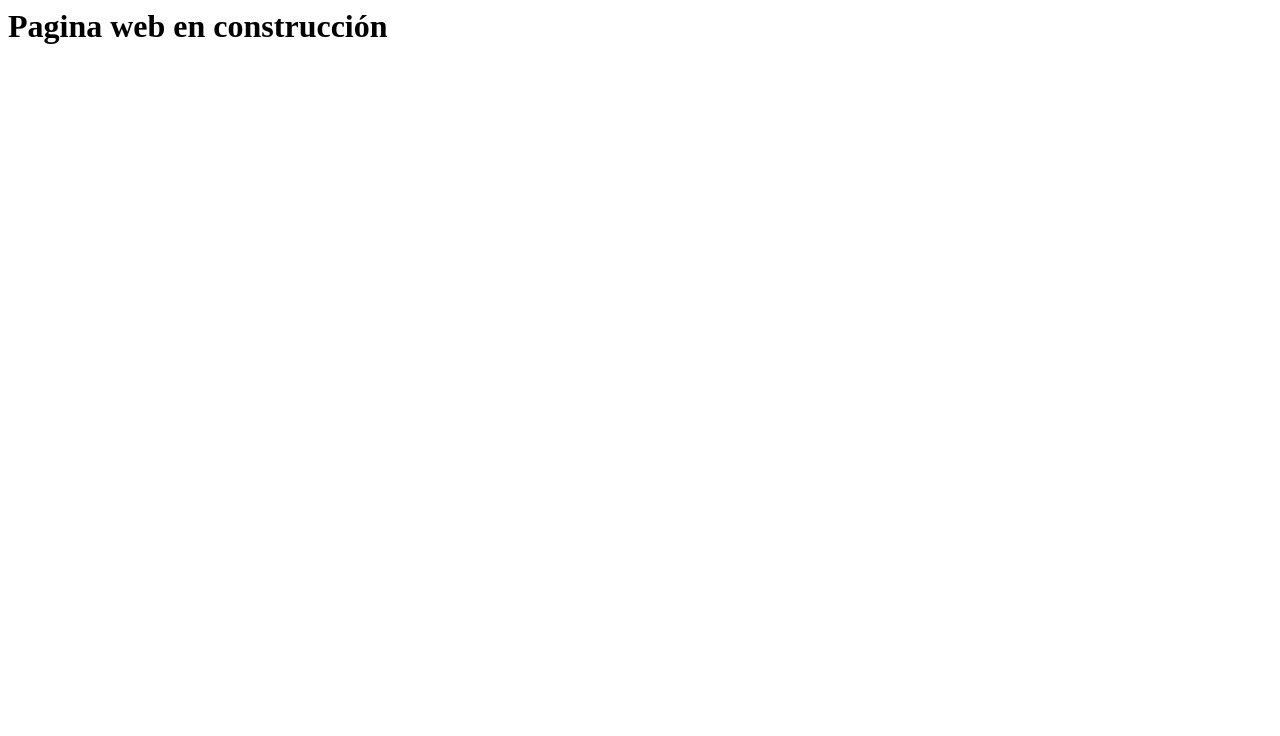
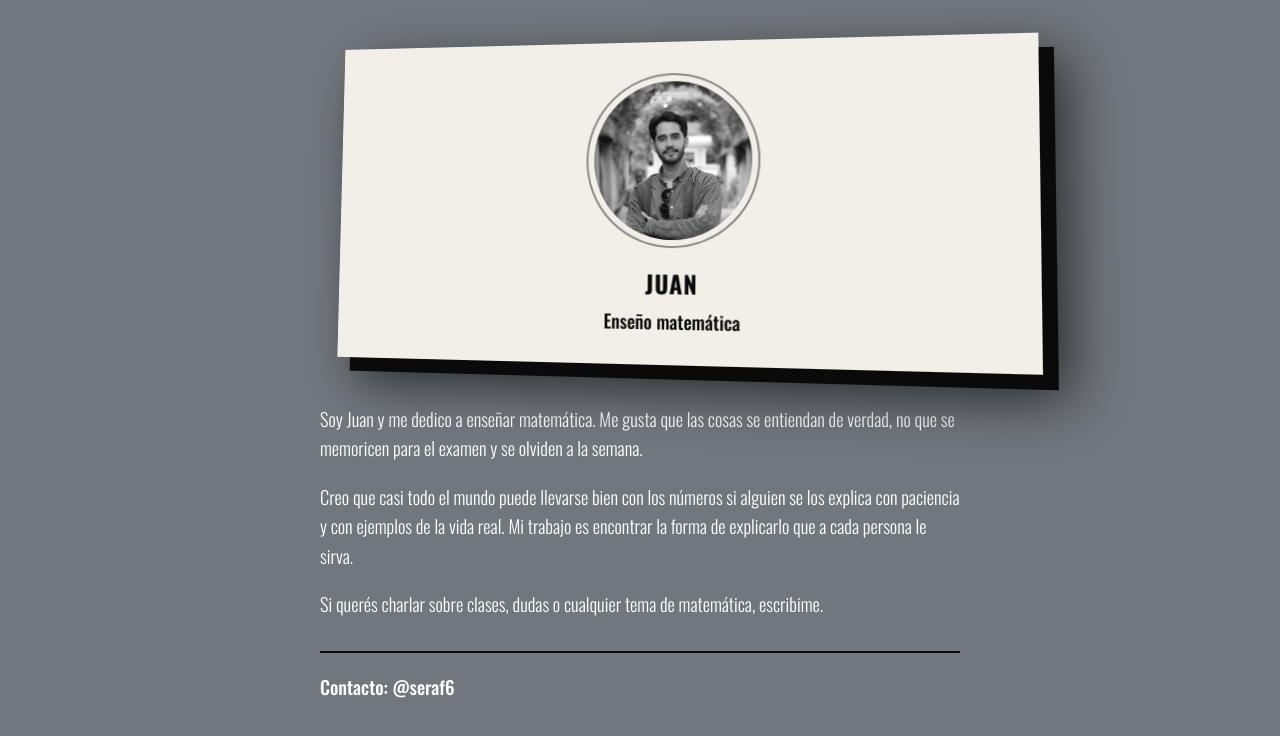
Before and after one commit to Seraf-6/Seraf-6.github.io, a plain HTML site: page index.html in a window 1280 px wide. Drawn offline with nearby package versions, Linux system fonts and the light colour scheme.

Commit message:
Add basic structure and styles to index.html

```diff
--- a/index.html
+++ b/index.html
@@ -1 +1,155 @@
-<h1> Pagina web en construcción </h1>
+<!DOCTYPE html>
+<html lang="es">
+<head>
+  <meta charset="UTF-8">
+  <meta name="viewport" content="width=device-width, initial-scale=1">
+  <title>Juan · Profe de matemática</title>
+
+  <!-- Tungsten no está en Google Fonts: uso Oswald, la más parecida (condensada y firme) -->
+  <link rel="preconnect" href="https://fonts.googleapis.com">
+  <link rel="preconnect" href="https://fonts.gstatic.com" crossorigin>
+  <link href="https://fonts.googleapis.com/css2?family=Oswald:wght@300;500;700&display=swap" rel="stylesheet">
+
+  <style>
+    /* ---------- Colores y base ---------- */
+    :root {
+      --fondo: #72777d;      /* color prestado de Wikipedia */
+      --papel: #f2efe8;      /* fondo del cartel */
+      --tinta: #0a0a0a;
+      --verde: #21b039;
+    }
+
+    * { box-sizing: border-box; }
+
+    body {
+      margin: 0;
+      padding: 2.5rem 1.5rem;
+      background: var(--fondo);
+      color: #fff;
+      font-family: 'Tungsten', 'Oswald', sans-serif;
+      font-weight: 300;
+      font-size: 1.15rem;
+      line-height: 1.6;
+      overflow-x: hidden; /* evita scroll lateral por el cartel inclinado */
+    }
+
+    .pagina {
+      max-width: 640px;
+      margin: 0 auto;
+    }
+
+    /* ---------- Cartel (foto + nombre + qué hago) ---------- */
+    .cartel {
+      background: var(--papel);
+      color: var(--tinta);
+      text-align: center;
+      padding: 2rem 1.5rem;
+      box-shadow: 14px 14px 0 #0a0a0a, 22px 22px 50px rgba(0, 0, 0, 0.7);
+      margin-bottom: 2.5rem;
+      margin-right: -4rem;
+      padding-bottom: 0.8rem;
+      transform: perspective(900px) rotateY(-8deg) rotateX(3deg);
+      transform-origin: center center;
+    }
+
+    .cartel h1 {
+      font-size: 24px;       /* tamaño de título prestado de Wikipedia */
+      font-weight: 700;
+      letter-spacing: 0.04em;
+      text-transform: uppercase;
+      margin: 1.5rem 0 0.2rem;
+    }
+
+    .cartel .oficio {
+      margin: 0 0 1rem;
+      font-weight: 500;
+    }
+
+    /* Tamaño de la foto (aparte, para no tocar el CSS del portafotos) */
+    img.foto {
+      display: block;
+      width: 160px;
+      height: 160px;
+      object-fit: cover;
+      margin: 0.5rem auto 0;
+    }
+
+    /* Portafotos: Doble marco */
+    img.foto {
+      border-radius: 50%;
+      outline: 2px solid #21b039;
+      outline-offset: 6px;
+    }
+
+    /* Efecto: Se colorea (al pasar el mouse) */
+    img.foto {
+      filter: grayscale(1);
+      transition: filter 0.4s;
+    }
+    img.foto:hover {
+      filter: none;
+    }
+
+    /* ---------- Sobre mí ---------- */
+    .sobre-mi p {
+      margin: 0 0 1.2rem;
+    }
+
+    /* ---------- Contacto ---------- */
+    .contacto {
+      margin-top: 2rem;
+      padding-top: 1.2rem;
+      border-top: 2px solid var(--tinta);
+      font-weight: 500;
+    }
+
+    .contacto a {
+      color: #fff;
+    }
+
+    /* ---------- Celular ---------- */
+    @media (max-width: 600px) {
+      body { padding: 1.5rem 1rem; }
+      .cartel { margin-right: 0; } /* el margen negativo se salía de la pantalla */
+    }
+  </style>
+</head>
+
+<body>
+  <main class="pagina">
+
+    <!-- Cartel principal -->
+    <header class="cartel">
+      <img class="foto" src="foto.jpg" alt="Foto de Juan">
+      <h1>Juan</h1>
+      <p class="oficio">Enseño matemática</p>
+    </header>
+
+    <!-- Sobre mí -->
+    <section class="sobre-mi">
+      <p>
+        Soy Juan y me dedico a enseñar matemática. Me gusta que las cosas se
+        entiendan de verdad, no que se memoricen para el examen y se olviden
+        a la semana.
+      </p>
+      <p>
+        Creo que casi todo el mundo puede llevarse bien con los números si
+        alguien se los explica con paciencia y con ejemplos de la vida real.
+        Mi trabajo es encontrar la forma de explicarlo que a cada persona
+        le sirva.
+      </p>
+      <p>
+        Si querés charlar sobre clases, dudas o cualquier tema de matemática,
+        escribime.
+      </p>
+    </section>
+
+    <!-- Contacto -->
+    <footer class="contacto">
+      <!-- Cuando sepas la red, cambialo por: <a href="https://...">@seraf6</a> -->
+      Contacto: @seraf6
+    </footer>
+
+  </main>
+</body>
+</html>
```
